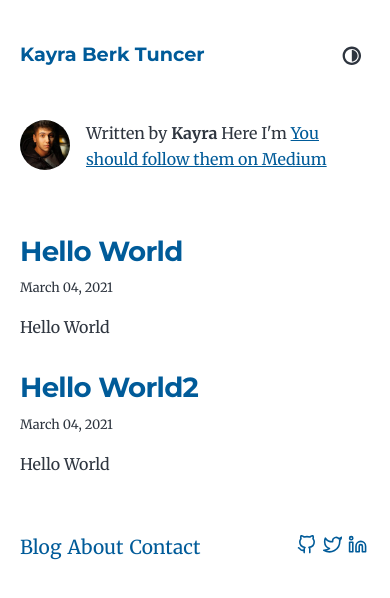
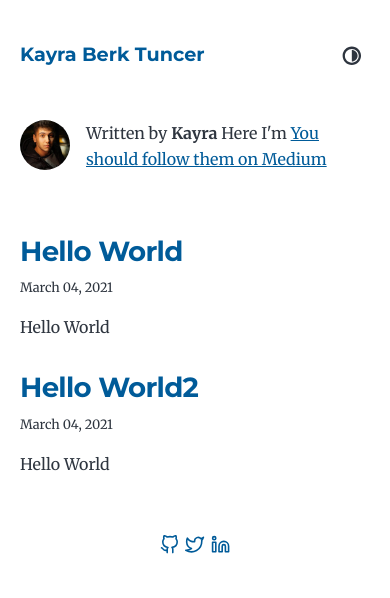
Before and after one commit to yusufakcekoce/yusufakcekoce.github.io, a Gatsby site: page /blog in a window 390 px wide. Built offline with nearby package versions, Linux system fonts and the light colour scheme; Gatsby itself is replaced by a stand-in of ours.

Commit message:
Edited Footer Component
Removed links, centered icons

```diff
--- /dev/null
+++ b/src/components/footer/footer.css
@@ -0,0 +1,22 @@
+footer {
+  padding: var(--spacing-6) var(--spacing-0);
+  font-size: var(--fontSize-0);
+}
+
+.icons {
+  display: flex;
+  align-items: stretch;
+}
+
+.icons a {
+  font-size: var(--fontSize-2);
+  margin: 0 3px;
+}
+
+@media screen and (max-width: 600px) {
+  .icons {
+    display: flex;
+    align-items: center;
+    justify-content: center;
+  }
+}
--- a/src/components/footer.js
+++ b/src/components/footer/footer.js
@@ -1,7 +1,7 @@
 import React from 'react'
-import { useStaticQuery, graphql } from "gatsby"
-import { Link } from "gatsby"
+import { useStaticQuery, graphql } from 'gatsby'
 import { FiGithub, FiTwitter, FiLinkedin } from 'react-icons/fi'
+import './footer.css'
 
 const Footer = () => {
 
@@ -23,11 +23,6 @@ const Footer = () => {
 
   return (
     <footer>
-      <div className="footer-links">
-        <Link to={`/blog/`}>Blog</Link>
-        <Link to={`/about/`}>About</Link>
-        <Link to={`/contact/`}>Contact</Link>
-      </div>
       <div className="icons">
         <a target="blank" href={`https://github.com/${social?.github || ``}`}>
           <FiGithub>GitHub</FiGithub>
--- a/src/components/layout.js
+++ b/src/components/layout.js
@@ -1,6 +1,6 @@
 import * as React from "react"
 import { Link } from "gatsby"
-import Footer from "./footer"
+import Footer from "./footer/footer"
 
 import { ThemeToggler } from 'gatsby-plugin-dark-mode'
 import { TiAdjustContrast } from 'react-icons/ti'
--- a/src/style.css
+++ b/src/style.css
@@ -94,11 +94,6 @@ body.dark {
 }
 body.dark strong {
   color: #ffffff;
-}
-
-footer {
-  padding: var(--spacing-6) var(--spacing-0);
-  font-size: var(--fontSize-0);
 }
 
 hr {
@@ -281,25 +276,6 @@ a:focus {
   cursor: pointer;
 }
 
-.footer-links {
-  float: left;
-}
-
-.footer-links a {
-  font-size: var(--fontSize-2);
-  margin-right: 6px;
-  text-decoration: none;
-}
-
-.icons {
-  float: right;
-}
-
-.icons a {
-  font-size: var(--fontSize-2);
-  margin: 0 3px;
-}
-
 .post-list-item {
   margin-bottom: var(--spacing-8);
   margin-top: var(--spacing-8);
```
